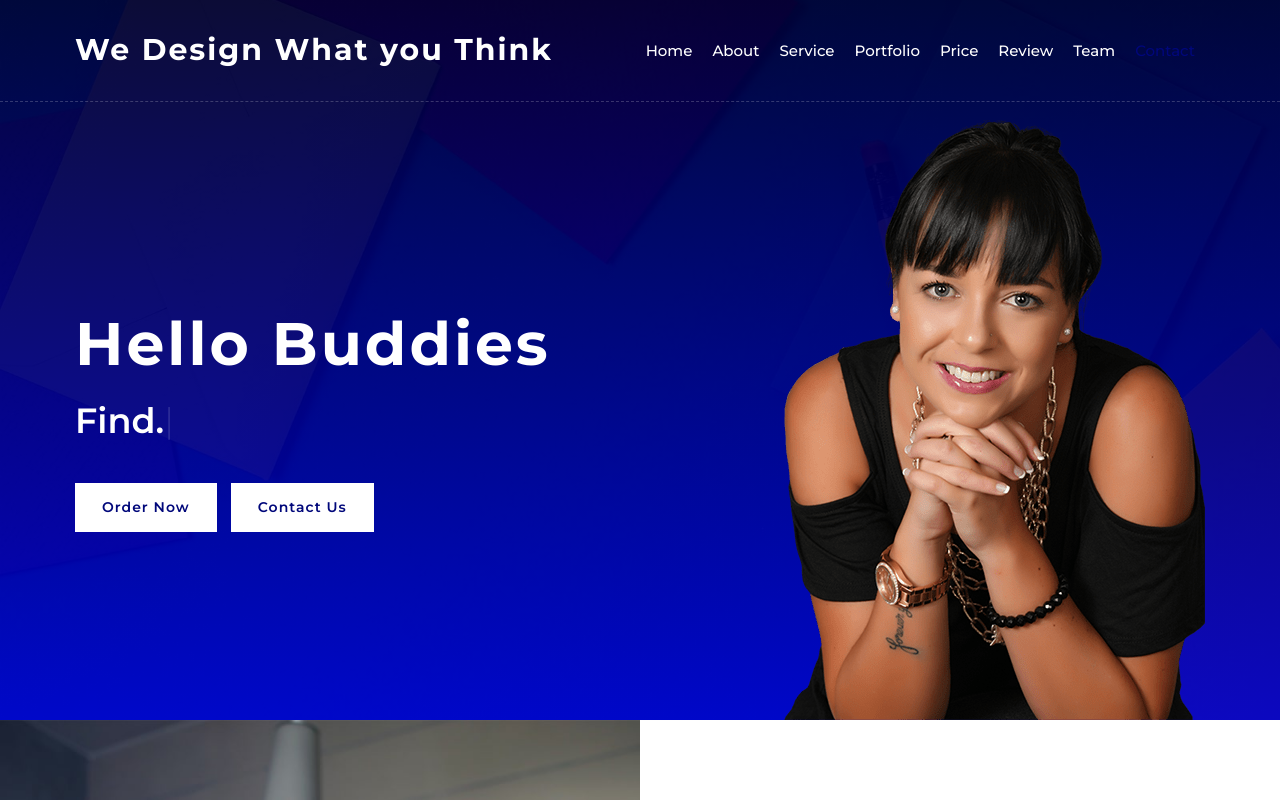
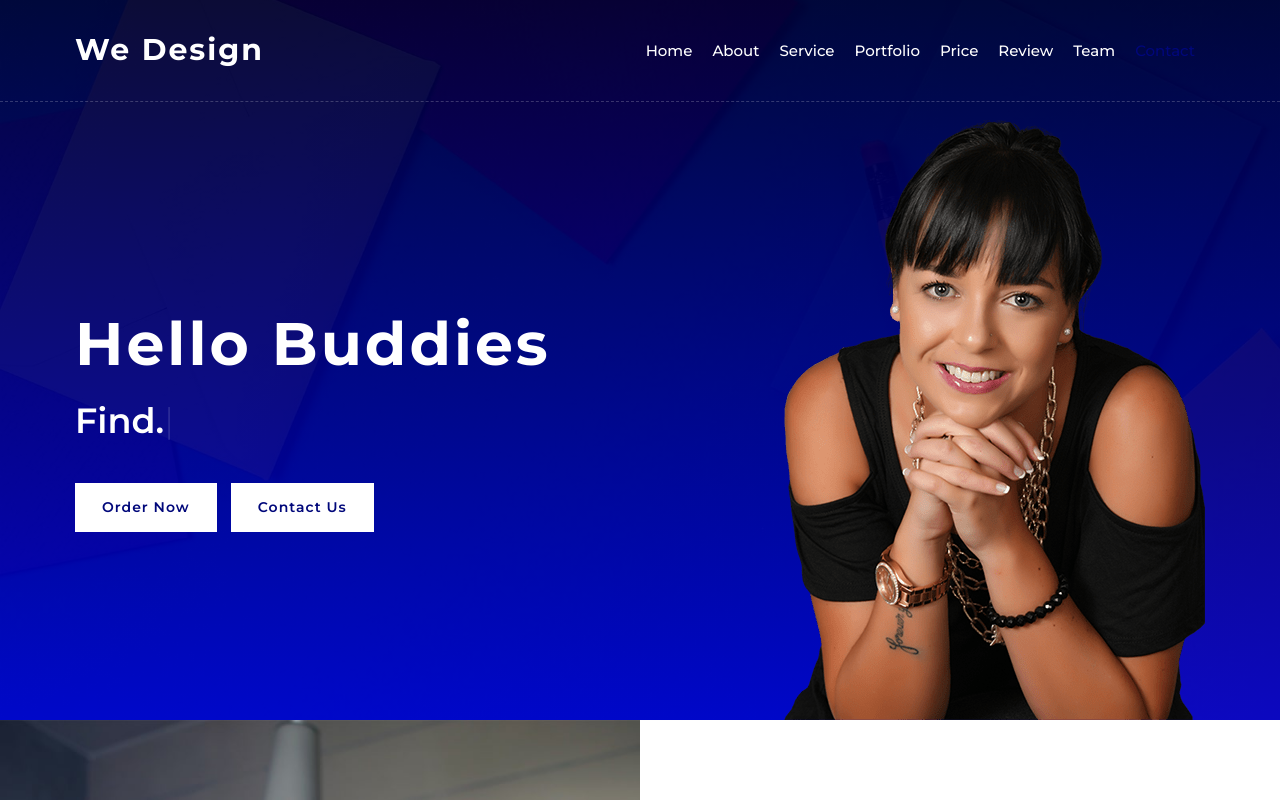
Before and after one commit to Aiyaz3007/wedesignwhatyouthink, a plain HTML site: page index.html in a window 1280 px wide. Shown: the top 800 px of the page. Drawn offline with nearby package versions, Linux system fonts and the light colour scheme; animation ran at ten frames a second.

Commit message:
Update index.html

```diff
--- a/index.html
+++ b/index.html
@@ -28,7 +28,7 @@
         <!-- Nav Bar Start -->
         <div class="navbar navbar-expand-lg bg-light navbar-light">
             <div class="container-fluid">
-                <a href="index.html" class="navbar-brand">We Design What you Think</a>
+                <a href="index.html" class="navbar-brand">We Design</a>
                 <button type="button" class="navbar-toggler" data-toggle="collapse" data-target="#navbarCollapse">
                     <span class="navbar-toggler-icon"></span>
                 </button>
```
